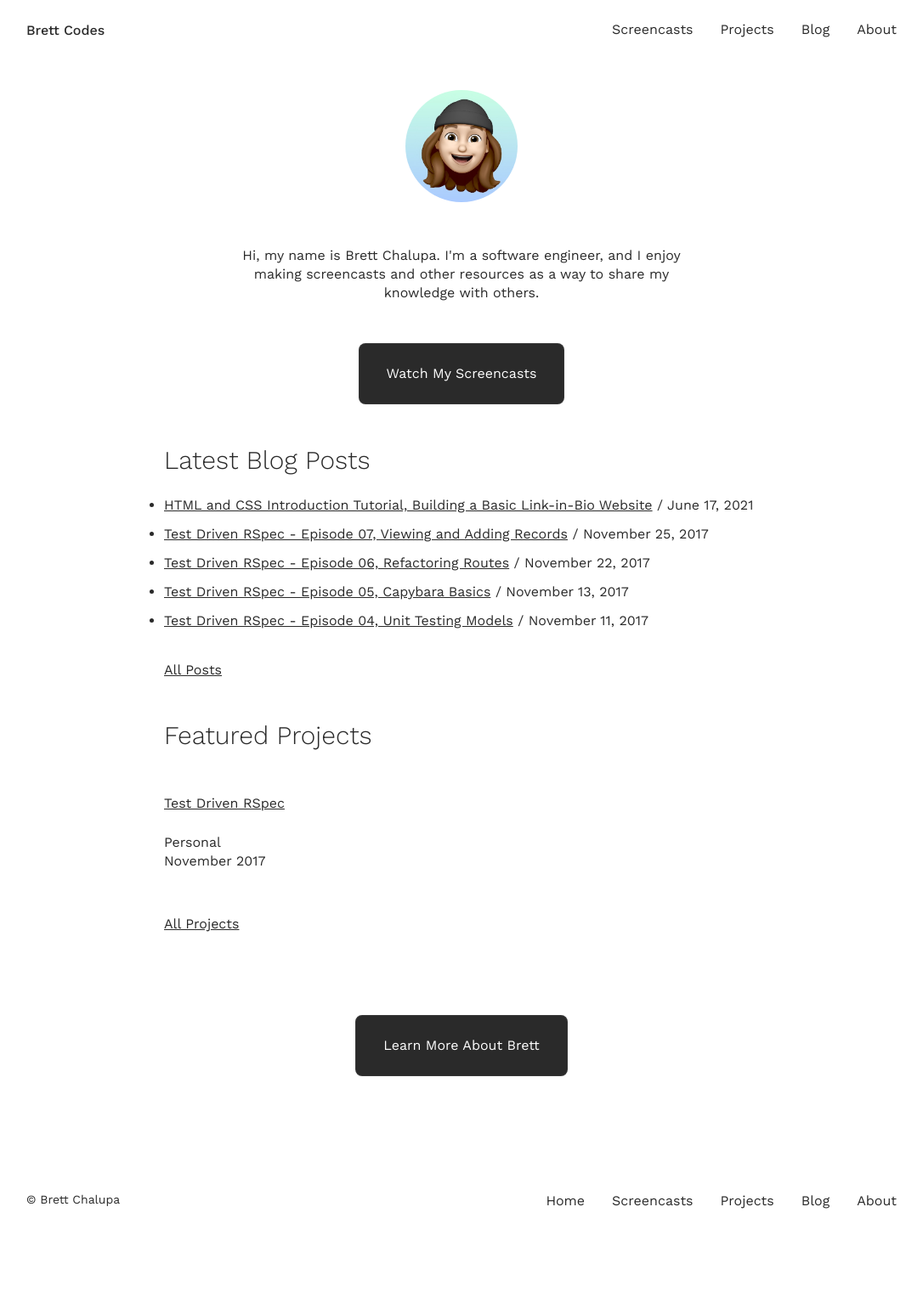
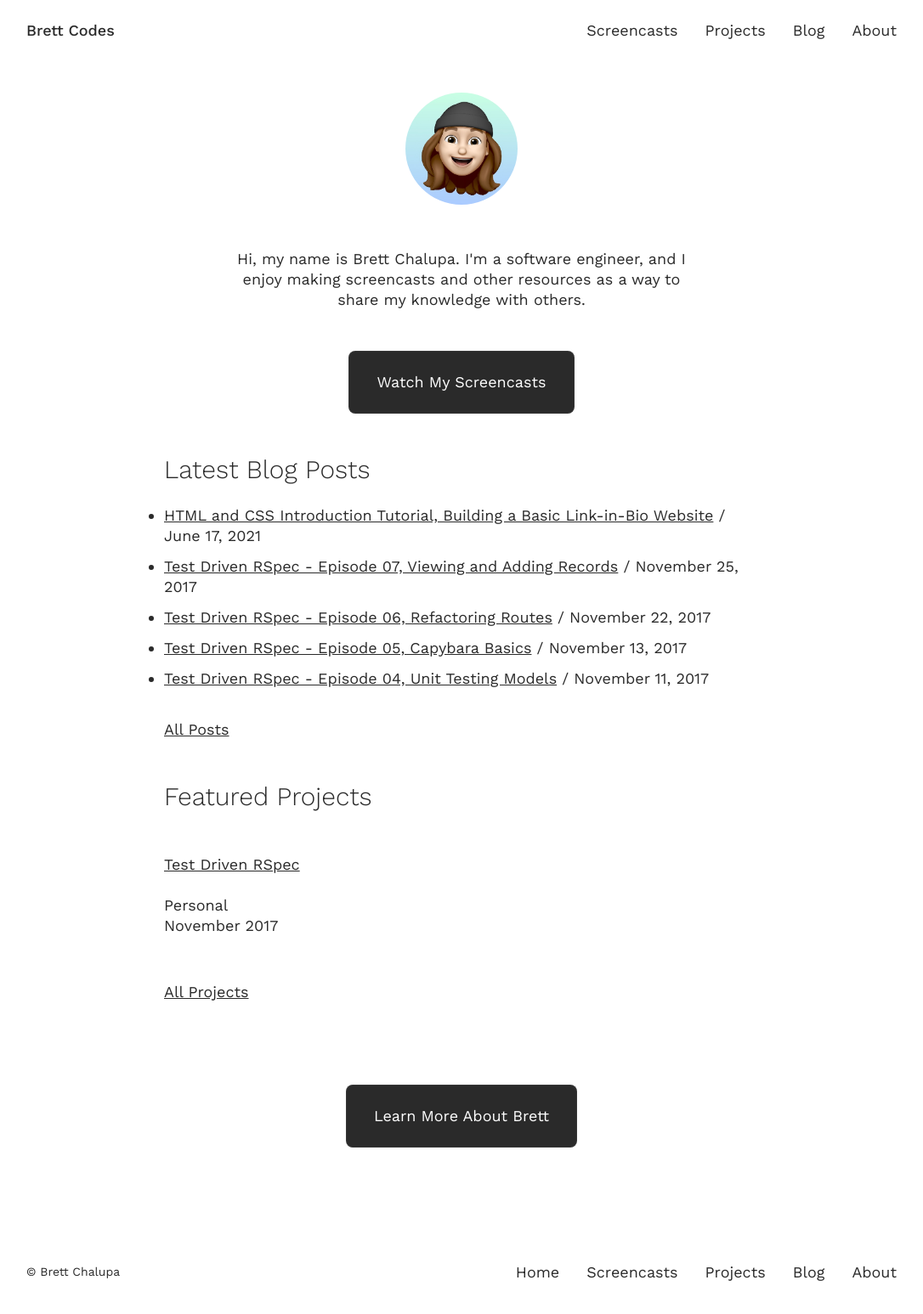
Before and after one commit to brettchalupa/brettcodes, a Jekyll site: the page built from index.html, in a window 1280 px wide. Shown: the whole page at 85% size, without its empty margins (97-1183 px from the left). Built offline with Jekyll 4.4.1, drawn with Linux system fonts in a browser that asks for light colours; before the commit the page ends 1461 px from its top, so only the background shows below that.

Commit message:
Increase font size for body text
This doesn't impact headers

```diff
--- a/_sass/layout.scss
+++ b/_sass/layout.scss
@@ -57,13 +57,13 @@ p, ul, ol, li, span, blockquote, small, a {
   color: $font-color;
   font-family: $font-family;
   font-weight: $font-weight-normal;
-  font-size: 16px;
-  line-height: 22px;
+  font-size: 18px;
+  line-height: 24px;
 }
 
 p {
   &.intro {
-    font-size: 18px;
+    font-size: 20px;
   }
 
   &.small {
```
